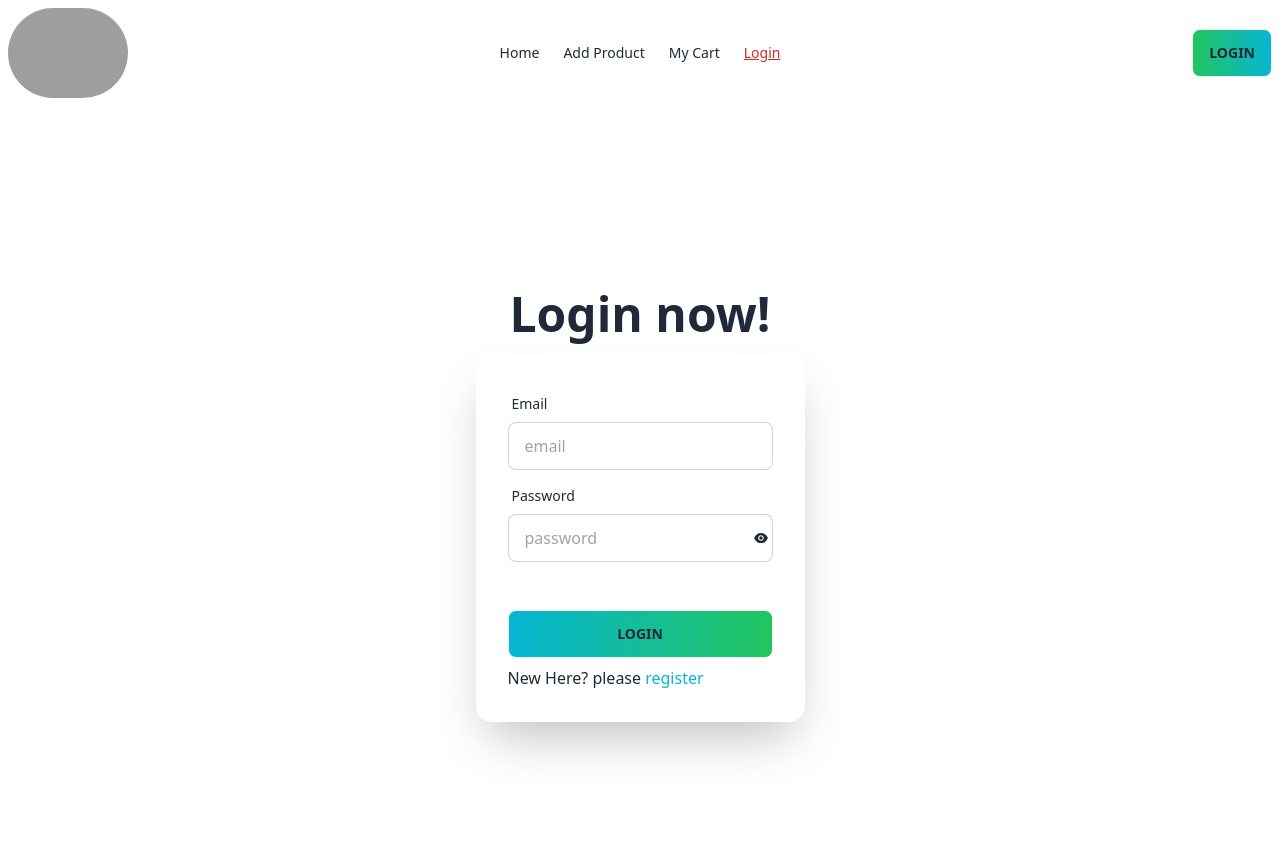
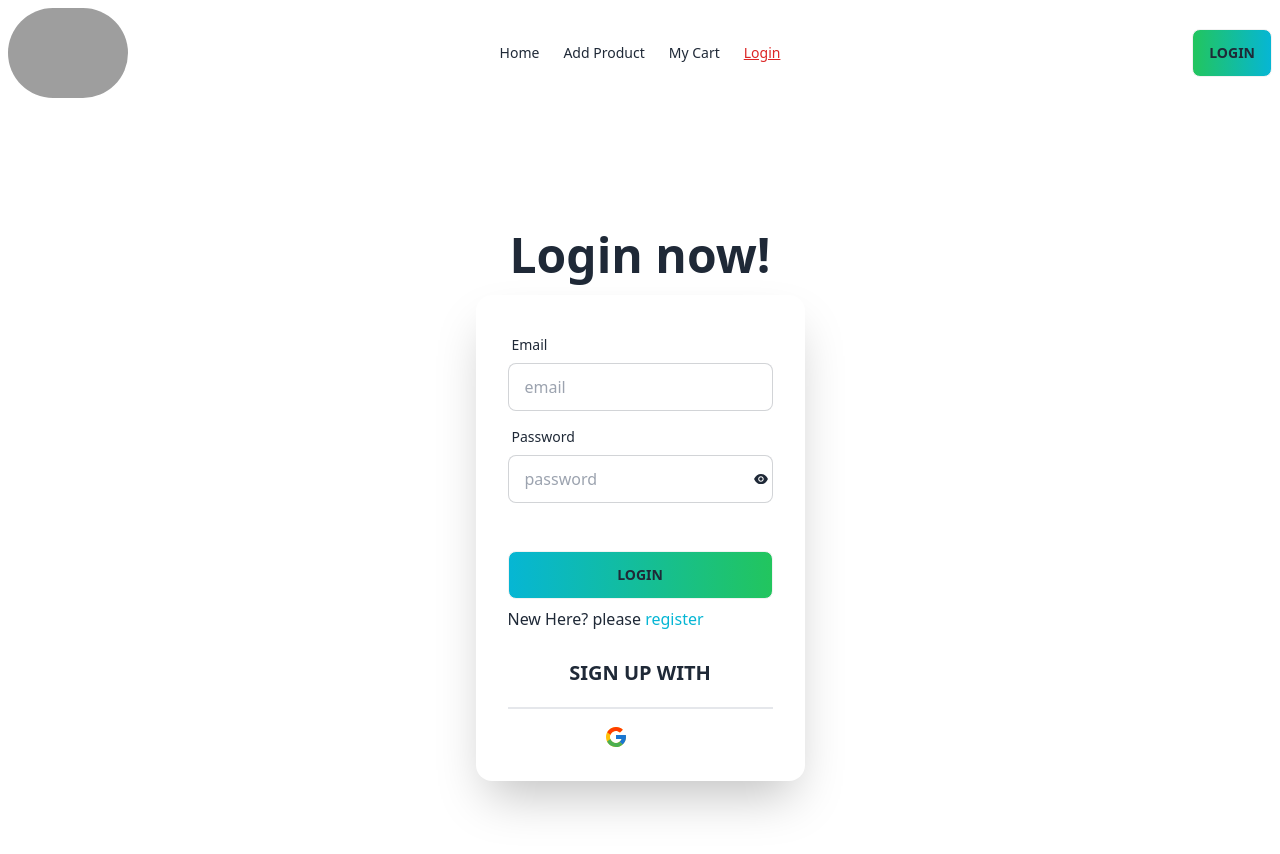
Before and after one commit to Tushar12152/tech-electro-client, a React (Vite) app: page /login in a window 1280 px wide. Shown: the top 854 px of the page. Built offline with nearby package versions, Linux system fonts and the light colour scheme; no server answers; grey boxes are pictures that could not be loaded.

Commit message:
sign up with google pop up is added

```diff
--- a/src/Components/Login/Login.jsx
+++ b/src/Components/Login/Login.jsx
@@ -1,5 +1,6 @@
 import { useContext, useState } from "react";
 import { AiFillEyeInvisible,AiFillEye } from 'react-icons/ai';
+import { FcGoogle } from 'react-icons/fc';
 import { Link, useNavigate, } from "react-router-dom";
 import { AuthContext } from "../../Provider/AuthProvider";
 
@@ -8,8 +9,20 @@ import swal from "sweetalert";
 const Login = () => {
 
     const [showPassword,setShowPassword]=useState(true)
-    const {signUp}=useContext(AuthContext)
+    const {signUp,googleSignUp}=useContext(AuthContext)
     const Navigate=useNavigate()
+
+const handleGoogleSignUp=()=>{
+  googleSignUp()
+  .then(()=>{
+    swal("WOW!", "You are Successfully login! ", "success");
+    Navigate(location?.state? location.state:'/')
+  })
+  .catch(error=>{
+    swal("Error!", `${error.message}`, "error");
+  })
+}
+
 
     const handleLogIn=e=>{
         e.preventDefault()
@@ -27,9 +40,6 @@ const Login = () => {
           .catch(error=>{
             swal("Error!", `${error.message}`, "error");
           })
-
-
-
 
 
     }
@@ -73,7 +83,10 @@ const Login = () => {
           <button className="btn bg-gradient-to-r from-cyan-500 to-green-500 ">Login</button>
         </div>
         <p>New Here? please <Link className="text-cyan-500" to='/register'>register</Link></p>
+           <p className="text-xl font-semibold text-center border-b-2 p-5 ">SIGN UP WITH</p>
+          <span onClick={handleGoogleSignUp} className="text-2xl ml-24 mt-2 "> <FcGoogle></FcGoogle></span>
       </form>
+
     </div>
   </div>
 </div>
--- a/src/Provider/AuthProvider.jsx
+++ b/src/Provider/AuthProvider.jsx
@@ -12,19 +12,25 @@ const AuthProvider = ({children}) => {
     const googleProvider=new GoogleAuthProvider()
 
     const createUser=(email,password)=>{
-
+        setLoading(true)
         return  createUserWithEmailAndPassword(auth,email,password)
     }
 
     const signUp=(email,password)=>{
+        setLoading(true)
+
       return  signInWithEmailAndPassword(auth,email,password)
     }
 
     const googleSignUp=()=>{
+        setLoading(true)
+
         return signInWithPopup(auth,googleProvider)
     }
 
     const logOut=()=>{
+        setLoading(true)
+
         return signOut(auth)
     }
 
```
